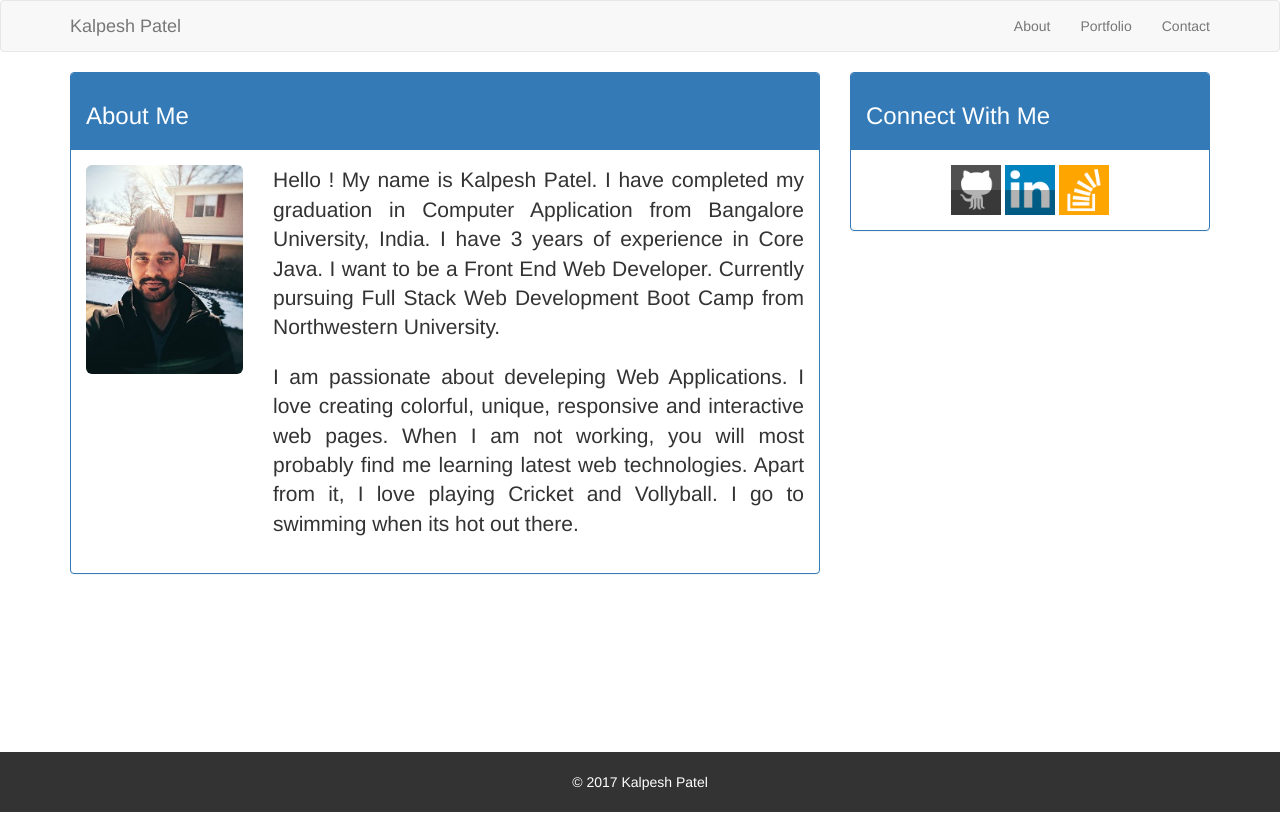
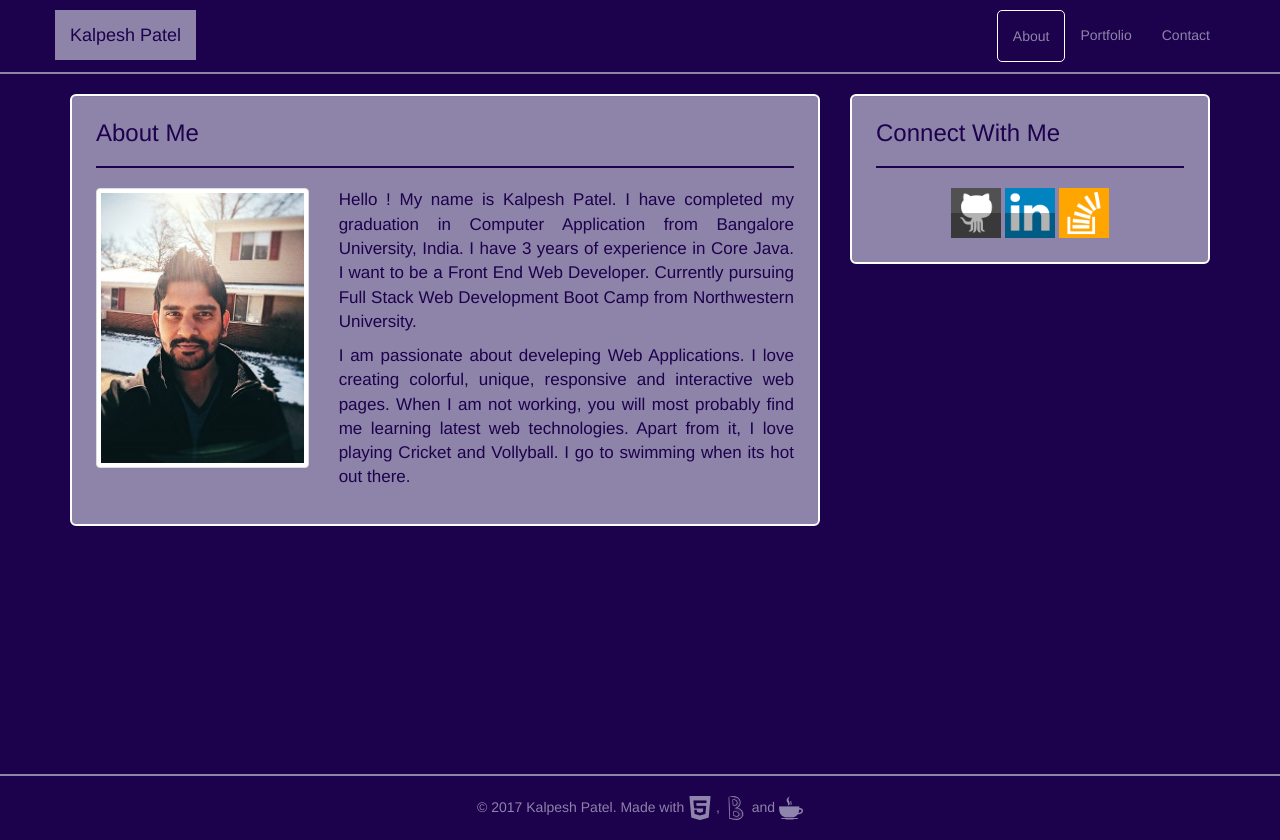
Before and after one commit to derazmus/Bootstrap-Portfolio-1, a plain HTML site: page index.html in a window 1280 px wide. Before the commit the page ends 812 px from the top, so only its background shows below. Drawn offline with nearby package versions, Linux system fonts and the light colour scheme.

Commit message:
Color combination changed. CSS changes

```diff
--- a/assets/css/style.css
+++ b/assets/css/style.css
@@ -1,5 +1,6 @@
 html, body{
 	height: 100%;
+	background-color: #1c014c;
 }
 .wrapper{
 	min-height: 85%;
@@ -10,7 +11,61 @@ html, body{
 }
 footer{
 	padding: 20px;
-	background-color: #333;
+	background-color: #1c014c;
+	color: #8e83a9;
+	text-align: center;
+	border-top: 2px solid #8e83a9;
+}
+.social-media a{
+	text-decoration: none !important;
+}
+.navbar{
+	background-color: #1c014c;
+	border-radius: 0;
+	padding: 10px 0;
+	border: 0;
+	border-bottom: 2px solid #8e83a9;
+}
+.navbar-header > a{
+	background-color: #8e83a9;
+	color: #1c014c !important;
+}
+.navbar-header > a:hover{
+	color: #8e83a9 !important;
+}
+.navbar-nav > li > a{
+	color: #8e83a9 !important;
+}
+.navbar-nav > li > a:hover{
+	color: #FFF !important;
+}
+.well-lg{
+	border: 2px solid #FFF;
+	background-color: #8e83a9;
+}
+.para{
+	font-size: 17px;
+	color: #1c014c;
+}
+.btn-custom{
+	background-color: #1c014c;
+	color: #8e83a9;
+}
+.btn-custom:hover{
 	color: #FFF;
-	text-align: center;
+	opacity: 0.8;
 }
+.form-group > label{
+	color: #1c014c;
+}
+.active{
+	border: 1px solid #FFF;
+	border-radius: 5px;
+}
+h1, h2, h3{
+	margin: 0;
+	color: #1c014c;
+}
+hr{
+	border: 1px solid #1c014c;
+}
--- a/index.html
+++ b/index.html
@@ -8,7 +8,6 @@
 		<link rel="stylesheet" href="assets/css/style.css">
 	</head>
 	<body>
-
 		<nav class="navbar navbar-default">
 			<div class="container">
 				<div class="navbar-header">
@@ -17,55 +16,51 @@
 					</a>
 				</div>
 				<ul class="nav navbar-nav navbar-right">
-					<li><a href="index.html">About</a></li>
+					<li><a href="index.html" class="active">About</a></li>
 					<li><a href="portfolio.html">Portfolio</a></li>
 					<li><a href="contact.html">Contact</a></li>
 				</ul>
 			</div>
 		</nav>
-
 		<div class="container wrapper">
-			<div class="row">
+			<section class="row">
 				<div class="col-xs-12 col-sm-8 col-md-8 col-lg-8">
-					<section>
-						<div class="panel panel-primary">
-							<div class="panel-heading">
-								<h3>About Me</h3>
+					<div class="well well-lg">
+						<h3>About Me</h3>
+						<hr>
+						<div class="row">
+							<div class="col-xs-12 col-sm-12 col-md-4 col-lg-4">
+								<img src="assets/images/profile.jpg" alt="" class="img-responsive img-rounded img-thumbnail" style="width:100%">
 							</div>
-							<div class="panel-body">
-								<div class="row">
-									<div class="col-xs-12 col-sm-12 col-md-3 col-lg-3">
-										<img src="assets/images/profile.jpg" alt="" class="img-responsive img-rounded" style="width:100%">
-									</div>
-									<div class="col-xs-12 col-sm-12 col-md-9 col-lg-9">
-										<p class="lead text-justify">Hello ! My name is Kalpesh Patel. I have completed my graduation in Computer Application from Bangalore University, India. I have 3 years of experience in Core Java. I want to be a Front End Web Developer. Currently pursuing Full Stack Web Development Boot Camp from Northwestern University.</p>
-										<p class="lead text-justify">I am passionate about develeping Web Applications. I love creating colorful, unique, responsive and interactive web pages. When I am not working, you will most probably find me learning latest web technologies. Apart from it, I love playing Cricket and Vollyball. I go to swimming when its hot out there.</p>
-									</div>
-								</div>
+							<div class="col-xs-12 col-sm-12 col-md-8 col-lg-8">
+								<p class="para text-justify">Hello ! My name is Kalpesh Patel. I have completed my graduation in Computer Application from Bangalore University, India. I have 3 years of experience in Core Java. I want to be a Front End Web Developer. Currently pursuing Full Stack Web Development Boot Camp from Northwestern University.</p>
+								<p class="para text-justify">I am passionate about develeping Web Applications. I love creating colorful, unique, responsive and interactive web pages. When I am not working, you will most probably find me learning latest web technologies. Apart from it, I love playing Cricket and Vollyball. I go to swimming when its hot out there.</p>
 							</div>
 						</div>
-					</section>
+					</div>
 				</div>
-				<div class="col-xs-12 col-sm-4 col-md-4 col-lg-4">
-					<aside>
-						<div class="panel panel-primary">
-							<div class="panel-heading">
-								<h3>Connect With Me</h3>
-							</div>
-							<div class="panel-body text-center">
-								<a href="https://github.com/kapu9899" target="_blank"><img src="assets/images/github.png" alt="github" class="social-img"></a>
-				<a href="https://www.linkedin.com/in/kalpesh-patel-9084a583/" target="_blank"><img src="assets/images/linkedin.png" alt="linkedin" class="social-img"></a>
-				<a href="https://stackoverflow.com/users/8273841/kalpesh-patel" target="_blank"><img src="assets/images/stackoverflow.png" alt="stackoverflow" class="social-img"></a>
-							</div>
+				<aside class="col-xs-12 col-sm-4 col-md-4 col-lg-4">
+					<div class="well well-lg">
+						<h3>Connect With Me</h3>
+						<hr>
+						<div class="text-center social-media">
+							<a href="https://github.com/kapu9899" target="_blank">
+								<img src="assets/images/github.png" alt="github" class="social-img">
+							</a>
+							<a href="https://www.linkedin.com/in/kalpesh-patel-9084a583/" target="_blank">
+								<img src="assets/images/linkedin.png" alt="linkedin" class="social-img">
+							</a>
+							<a href="https://stackoverflow.com/users/8273841/kalpesh-patel" target="_blank">
+								<img src="assets/images/stackoverflow.png" alt="stackoverflow" class="social-img">
+							</a>
 						</div>
-					</aside>
-				</div>
-			</div>
+					</div>
+				</aside>
+			</section>
 		</div>
-
 		<footer>
 			<div class="container-fluid">
-				&copy; 2017 Kalpesh Patel
+				&copy; 2017 Kalpesh Patel. Made with <span><img src="assets/images/html5.png" alt=""></span> , <span><img src="assets/images/bootstrap-3.png" alt="" width="24"> and </span><span><img src="assets/images/coffee.png" alt=""></span>
 			</div>
 		</footer>
 
```
Also changed, not shown: contact.html (+20 -25 lines), portfolio.html (+25 -24 lines), assets/images/bootstrap-3.png (added), assets/images/coffee.png (added), assets/images/css-3.png (added), assets/images/html5.png (added).
